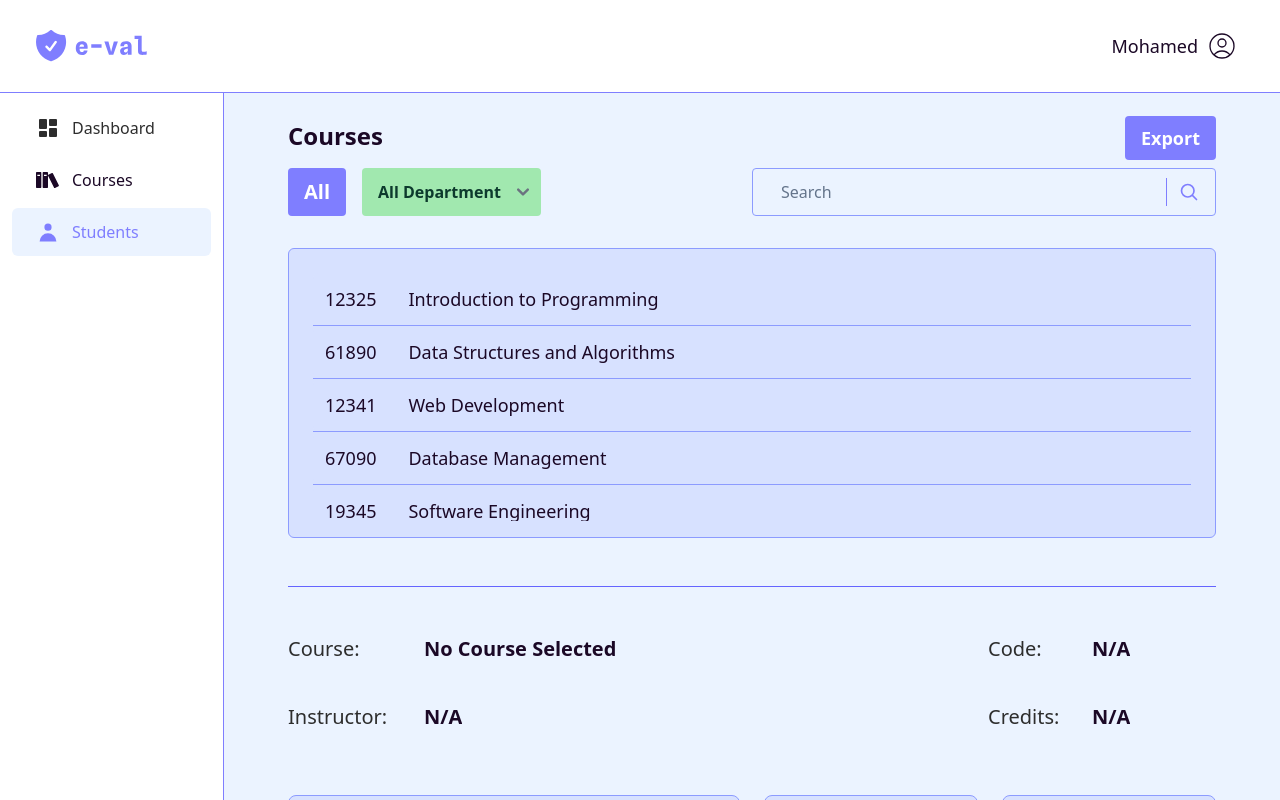
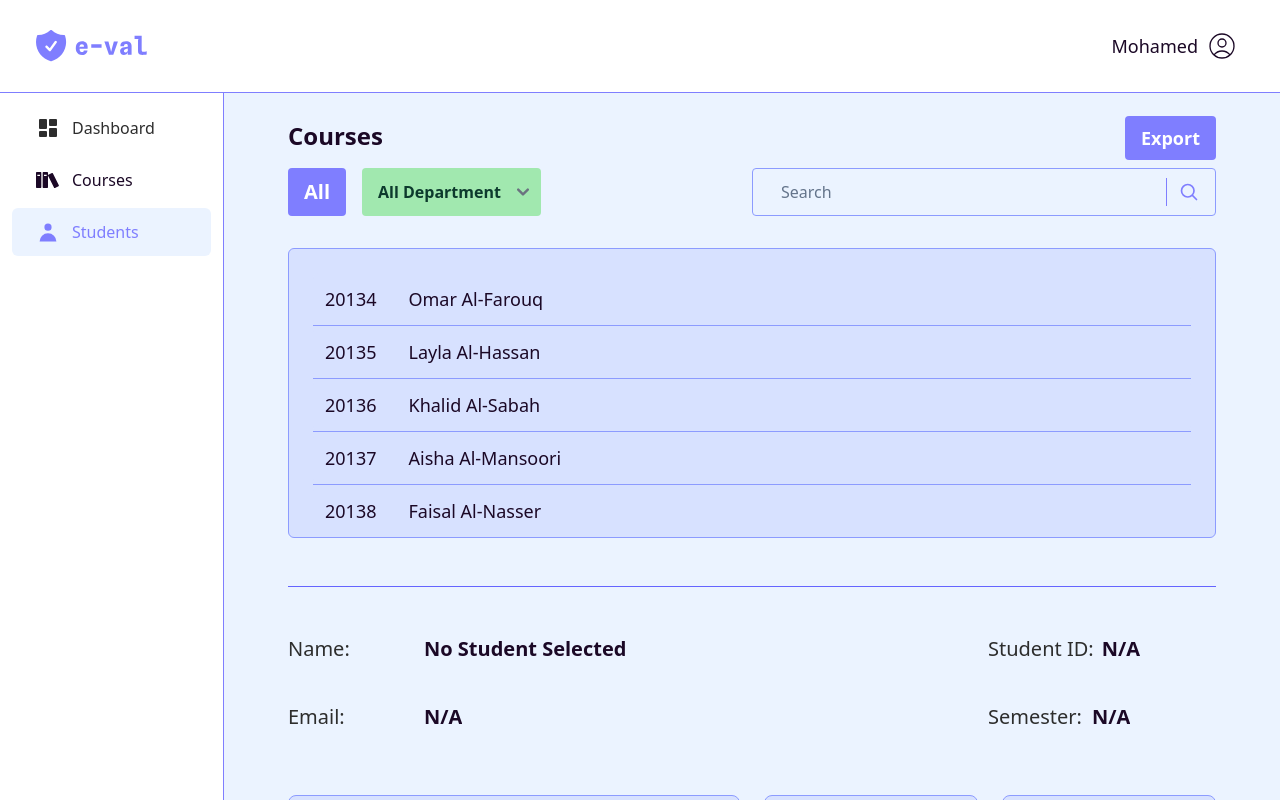
Before and after one commit to Abdullah-Jehani/e-val, a Vue app: page /admin/students in a window 1280 px wide. Shown: the top 800 px of the page. Built offline with nearby package versions, Linux system fonts and the light colour scheme.

Commit message:
feat: Add StudentsView component for admin dashboard

```diff
--- a/src/views/Admin/StudentsView.vue
+++ b/src/views/Admin/StudentsView.vue
@@ -6,30 +6,30 @@
       <filters-component
         @update:department="updateDepartment"
         @update:search="updateSearch"
-        :objects="courses"
-        :modalTitle="'Courses'"
+        :objects="students"
+        :modalTitle="''"
       />
     </div>
     <div
       class="col-span-full my-4 md:my-0 h-fit rounded-md bg-offWhite p-1 border border-lightPurple"
     >
       <clickable-table
-        :objects="filteredCourses"
+        :objects="filteredStudents"
         :border="true"
         class="p-3 bg-offWhite"
-        @object-selected="handleCourseSelected"
+        @object-selected="handleStudentSelected"
       />
     </div>
     <div class="col-span-full lg:col-span-full w-full md:pb-16">
       <object-details
-        :mainLabel="'Course'"
-        :mainValue="courseName"
-        :secondLabel="'Instructor'"
-        :secondValue="instructorName"
-        :thirdLabel="' Code'"
-        :thirdValue="courseCode"
-        :fourthLabel="'Credits'"
-        :fourthValue="courseCredits"
+        :mainLabel="'Name'"
+        :mainValue="studentName"
+        :secondLabel="'Email'"
+        :secondValue="studentEmail"
+        :thirdLabel="'Student ID'"
+        :thirdValue="studentId"
+        :fourthLabel="'Semester'"
+        :fourthValue="studentSemester"
         :cards="cards"
         @card-selected="openModal"
       />
@@ -38,8 +38,8 @@
     <Modal
       v-if="showModal"
       @close="showModal = false"
-      :title="'Enrolled Students'"
-      :objects="students"
+      :title="'Enrolled Courses'"
+      :objects="courses"
     >
     </Modal>
   </div>
@@ -52,15 +52,20 @@ import ClickableTable from '../../components/Admin/ClickableTable.vue';
 import ObjectDetails from '../../components/Admin/ObjectDetails.vue';
 import Modal from '../../components/Admin/Modal.vue';
 
+// Reactive variable for selected department and search query
 const selectedDepartment = ref('');
 const searchQuery = ref('');
-const selectedCourse = ref(null);
+
+// Reactive variable for the selected student and modal visibility
+const selectedStudent = ref(null);
 const showModal = ref(false);
 
-const courseName = ref('No Course Selected');
-const instructorName = ref('N/A');
-const courseCode = ref('N/A');
-const courseCredits = ref('N/A');
+// Reactive variables for student details
+const studentName = ref('No Student Selected');
+const studentEmail = ref('N/A');
+const studentId = ref('N/A');
+const studentSemester = ref('N/A');
+const studentDepartment = ref('N/A');
 
 const courses = ref([
   {
@@ -123,33 +128,43 @@ const courses = ref([
 
 const students = ref([
   {
-    id: 12245,
-    name: 'Sami Khaled',
-    email: 'XwE8j@example.com',
+    id: 20134,
+    name: 'Omar Al-Farouq',
+    email: 'omar.alfarouq@university.edu',
+    semester: 3,
+    department: 'Department 1',
     role: 'student',
   },
   {
-    id: 12246,
-    name: 'Ahmed Khaled',
-    email: 'XwE8j@example.com',
+    id: 20135,
+    name: 'Layla Al-Hassan',
+    email: 'layla.alhassan@university.edu',
+    semester: 2,
+    department: 'Department 2',
     role: 'student',
   },
   {
-    id: 12247,
-    name: 'Ahmed Khaled',
-    email: 'XwE8j@example.com',
+    id: 20136,
+    name: 'Khalid Al-Sabah',
+    email: 'khalid.alsabah@university.edu',
+    semester: 4,
+    department: 'Department 3',
     role: 'student',
   },
   {
-    id: 12248,
-    name: 'Ahmed Khaled',
-    email: 'XwE8j@example.com',
+    id: 20137,
+    name: 'Aisha Al-Mansoori',
+    email: 'aisha.almansoori@university.edu',
+    semester: 1,
+    department: 'Department 1',
     role: 'student',
   },
   {
-    id: 12249,
-    name: 'Ahmed Khaled',
-    email: 'XwE8j@example.com',
+    id: 20138,
+    name: 'Faisal Al-Nasser',
+    email: 'faisal.elnasser@university.edu',
+    semester: 3,
+    department: 'Department 2',
     role: 'student',
   },
 ]);
@@ -172,44 +187,52 @@ const cards = ref([
   },
 ]);
 
-const filteredCourses = computed(() => {
-  return courses.value.filter(
-    (course) =>
+// Computed property to filter students based on selected department and search query
+const filteredStudents = computed(() => {
+  return students.value.filter(
+    (student) =>
       (!selectedDepartment.value ||
-        course.department === selectedDepartment.value) &&
+        student.department === selectedDepartment.value) &&
       (!searchQuery.value ||
-        course.name.toLowerCase().includes(searchQuery.value.toLowerCase()) ||
-        course.id.toLowerCase().includes(searchQuery.value.toLowerCase()))
+        student.name.toLowerCase().includes(searchQuery.value.toLowerCase()) ||
+        student.id.toString().includes(searchQuery.value))
   );
 });
 
+// Function to update the selected department
 const updateDepartment = (department) => {
   selectedDepartment.value = department;
 };
 
+// Function to update the search query
 const updateSearch = (query) => {
   searchQuery.value = query;
 };
 
-const handleCourseSelected = (course) => {
-  selectedCourse.value = course;
-  updateCourseInfo(course);
+// Function to handle student selection
+const handleStudentSelected = (student) => {
+  selectedStudent.value = student;
+  updateStudentInfo(student);
 };
 
-function updateCourseInfo(course) {
-  if (course) {
-    courseName.value = course.name || 'No Course Selected';
-    instructorName.value = course.instructor || 'N/A';
-    courseCode.value = course.courseCode || 'N/A';
-    courseCredits.value = course.courseCredits || 'N/A';
+// Function to update student info based on selected student
+function updateStudentInfo(student) {
+  if (student) {
+    studentName.value = student.name || 'No Student Selected';
+    studentEmail.value = student.email || 'N/A';
+    studentId.value = student.id || 'N/A';
+    studentSemester.value = student.semester || 'N/A';
+    studentDepartment.value = student.department || 'N/A';
   } else {
-    courseName.value = 'No Course Selected';
-    instructorName.value = 'N/A';
-    courseCode.value = 'N/A';
-    courseCredits.value = 'N/A';
+    studentName.value = 'No Student Selected';
+    studentEmail.value = 'N/A';
+    studentId.value = 'N/A';
+    studentSemester.value = 'N/A';
+    studentDepartment.value = 'N/A';
   }
 }
 
+// Function to open the modal
 const openModal = () => {
   showModal.value = true;
 };
```
